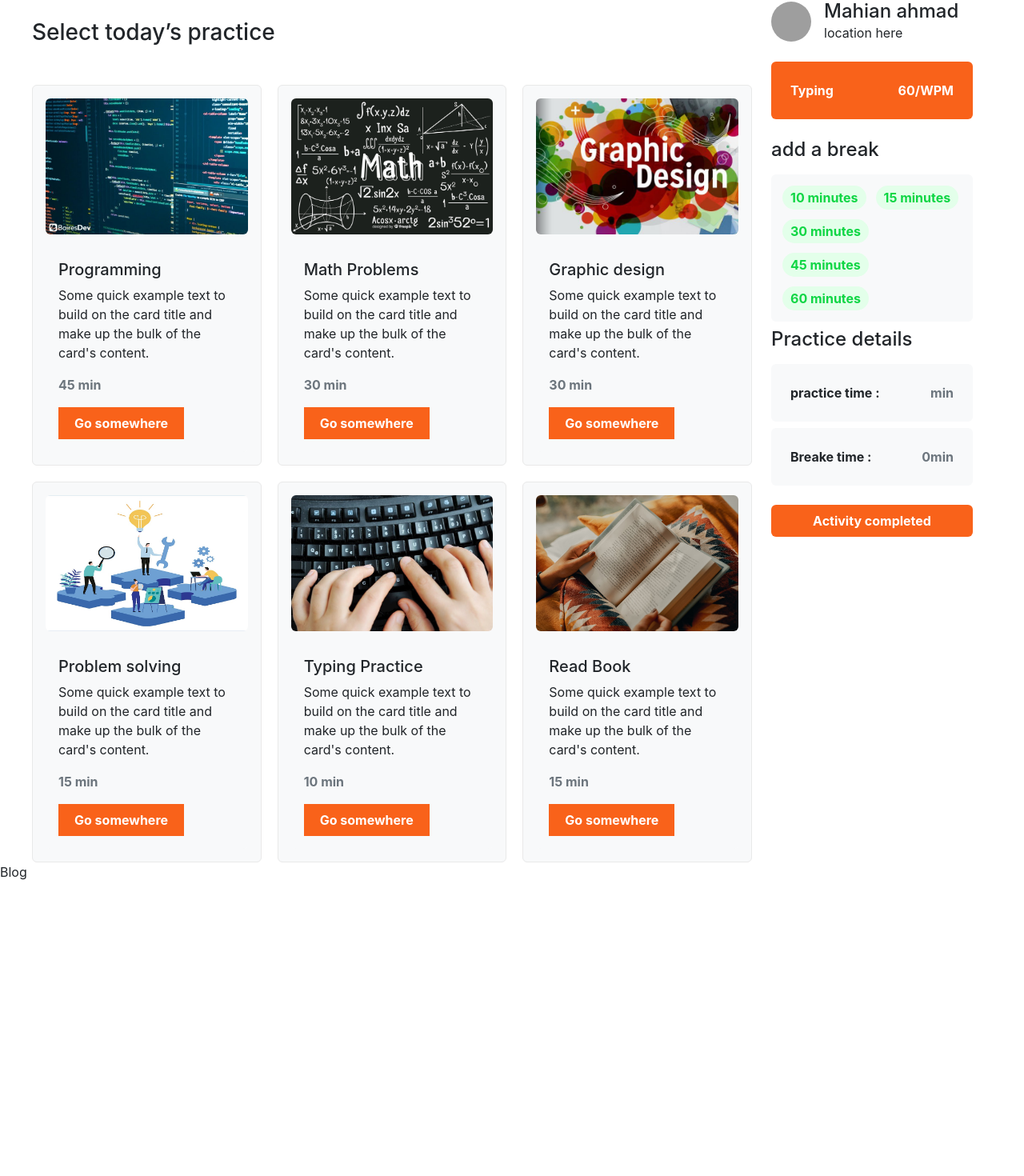
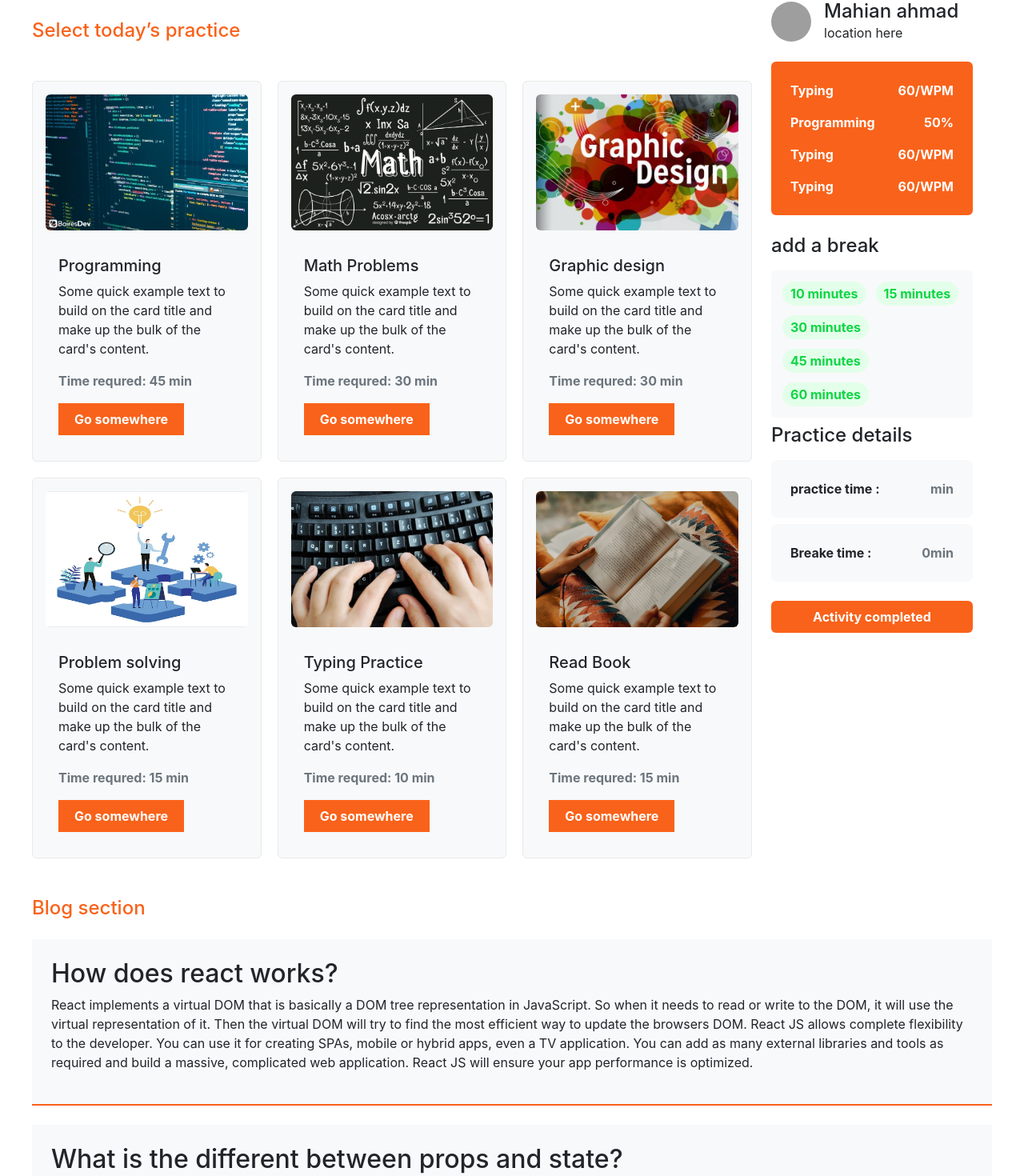
Before and after one commit to mahian/practice-zone, a React (Create React App) app: page / in a window 1280 px wide. Shown: the part 86-1556 px from the top of the page at 80% size. Before the commit the page ends 1188 px from the top, so only its background shows below. Built offline with nearby package versions, Linux system fonts and the light colour scheme; grey boxes are pictures that could not be loaded.

Commit message:
add all blog

```diff
--- a/src/App.css
+++ b/src/App.css
@@ -34,3 +34,24 @@
     background: #0fd644;
     color: #e3ffea;
 }
+.blogs{
+    max-width: 1200px;
+    margin: auto;
+}
+
+@media only screen and (max-width: 1000px) {
+    .works-container{
+        grid-template-columns: repeat(2, 1fr);
+    }
+}
+@media only screen and (max-width: 800px) {
+    .works{
+        grid-template-columns: 1fr;
+    }
+}
+
+@media only screen and (max-width: 550px) {
+    .works-container{
+        grid-template-columns: repeat(1, 1fr);
+    }
+}
--- a/src/components/Blog.js
+++ b/src/components/Blog.js
@@ -1,9 +1,11 @@
 import React from 'react';
 
-const Blog = () => {
+const Blog = (props) => {
+    const {quetion, ans} = props.post;
     return (
-        <div>
-            Blog
+        <div className='blog mt-4 bg-light p-4' style={{borderBottom: "2px solid var(--primary-color)"}}>
+            <h2>{quetion}</h2>
+            <p>{ans}</p>
         </div>
     );
 };
--- a/src/components/Blogs.js
+++ b/src/components/Blogs.js
@@ -2,23 +2,26 @@ import React from 'react';
 import Blog from './Blog';
 
 const Blogs = () => {
-    const post = [
+    const posts = [
         {
-            quetion: 'que1',
-            ans: 'ans2',
+            quetion: "How does react works?",
+            ans: "React implements a virtual DOM that is basically a DOM tree representation in JavaScript. So when it needs to read or write to the DOM, it will use the virtual representation of it. Then the virtual DOM will try to find the most efficient way to update the browsers DOM. React JS allows complete flexibility to the developer. You can use it for creating SPAs, mobile or hybrid apps, even a TV application. You can add as many external libraries and tools as required and build a massive, complicated web application. React JS will ensure your app performance is optimized."
         },
         {
-            quetion: 'que2',
-            ans: 'ans2',
+            quetion: "What is the different between props and state?",
+            ans: "Props and state are related. The state of one component will often become the props of a child component. Props are passed to the child within the render method of the parent as the second argument to React.createElement() or, if youre using JSX, the more familiar tag attributes. props are passed via component properties, they're not reactive. State are variables that react will react , updating the UI when values changes. "
         },
         {
-            quetion: 'que3',
-            ans: 'ans3',
+            quetion: "What can we do with use effect API without data loading?",
+            ans: "Whenever we need to make use of side effects in our application, useEffect is the way to go. This hook doesn't present many complications, except for non-primitive data types, due to how JavaScript handles them.According to the official documentation, effects run after every completed render, but you can choose to fire them only when certain values have changed. This hook uses an array of 'dependencies': variables or states that useEffect listen to for changes. When their values change, the main body of the useEffect hook is executed.The return statement of this hook is used to clean methods that are already running, such as timers. The first time this hook is called, its main body is the one that is going to be evaluated first. All other subsequent times the hook is called, the return statement will be evaluated first, and, after that, the hook's main body. This behaviour is especially useful for cleaning code that is already running before run it again, which enable us to prevent memory leaks.There is an interesting behaviour with this hook when we use non-primitive JavaScript data types as dependencies (e.g., arrays, objects, functions). With primitive values, such as numbers and strings, we can define a variable from another variable, and they will be the same",
         }
     ]
     return (
-        <div>
-            <Blog></Blog>
+        <div className='blogs py-5'>
+            <h4 style={{color: "var(--primary-color)"}}>Blog section</h4>
+            {
+                posts.map(post => <Blog post={post}></Blog>)
+            }
         </div>
     );
 };
--- a/src/components/Dashboard.js
+++ b/src/components/Dashboard.js
@@ -23,6 +23,18 @@ const Dashboard = (props) => {
                     <p className='m-0 fw-bold'>Typing</p>
                     <p className='m-0 fw-bold'>60/WPM</p>
                 </div>
+                <div className='d-flex justify-content-between mt-3'>
+                    <p className='m-0 fw-bold'>Programming</p>
+                    <p className='m-0 fw-bold'>50%</p>
+                </div>
+                <div className='d-flex justify-content-between mt-3'>
+                    <p className='m-0 fw-bold'>Typing</p>
+                    <p className='m-0 fw-bold'>60/WPM</p>
+                </div>
+                <div className='d-flex justify-content-between mt-3'>
+                    <p className='m-0 fw-bold'>Typing</p>
+                    <p className='m-0 fw-bold'>60/WPM</p>
+                </div>
             </div>
             <h4 className='py-2 mt-3'>add a break</h4>
             <div className='d-flex flex-wrap bg-light p-2 rounded'>
--- a/src/components/Work.js
+++ b/src/components/Work.js
@@ -11,7 +11,7 @@ const Work = (props) => {
             <div className="card-body">
                 <h5 className="card-title pt-3">{name}</h5>
                 <p className="card-text">Some quick example text to build on the card title and make up the bulk of the card's content.</p>
-                <p className='text-secondary fw-bold'>{time} min</p>
+                <p className='text-secondary fw-bold'>Time requred: {time} min</p>
                 <button onClick={()=> handleBtn(time)} className="btn-prime">Go somewhere</button>
             </div>
             </div>
--- a/src/components/Works.js
+++ b/src/components/Works.js
@@ -19,7 +19,7 @@ const Works = () => {
     return (
         <div className='works'>
             <div>
-                <h3 className='my-5'>Select today’s practice</h3>
+                <h4 className='my-5' style={{color: "var(--primary-color)"}}>Select today’s practice</h4>
                 <div className='works-container'>
                 {
                     works.map(work => <Work key={work.id} works={work} handleBtn={handleWorkBtn}></Work>)
```
